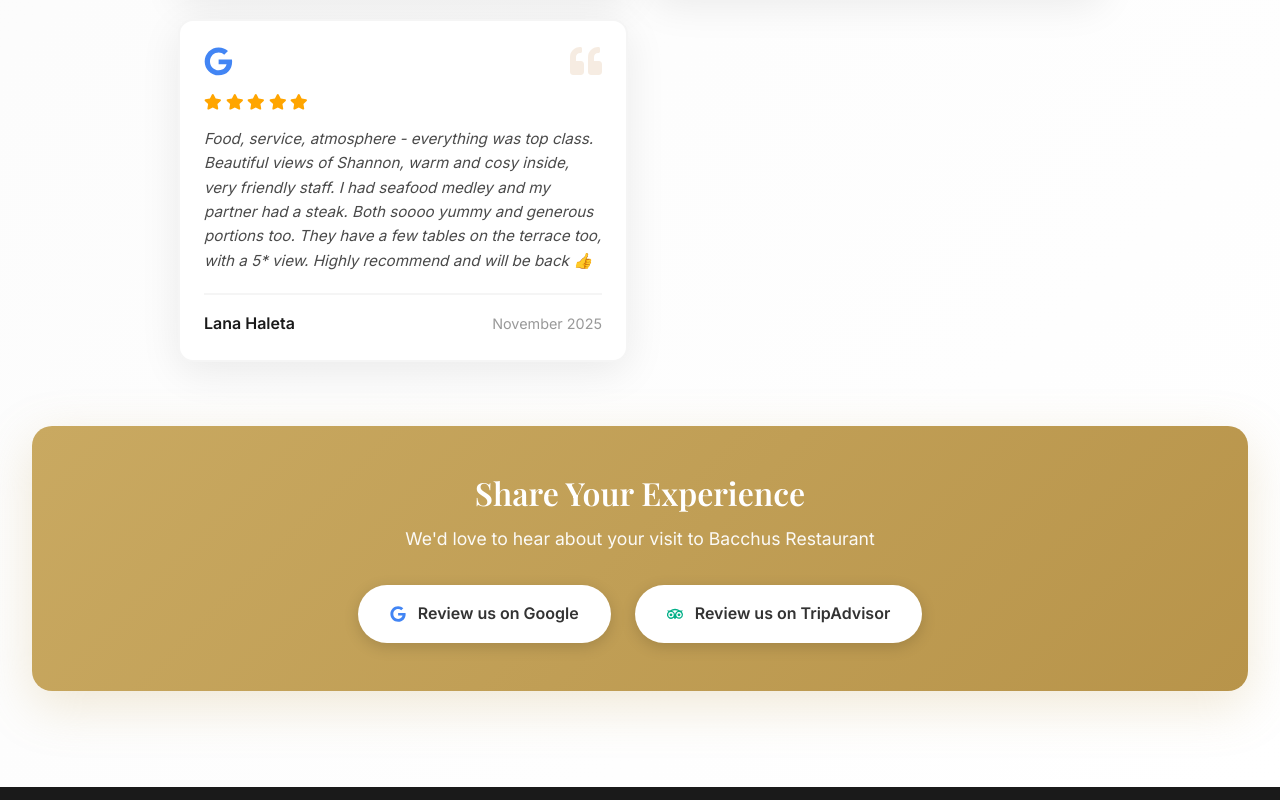
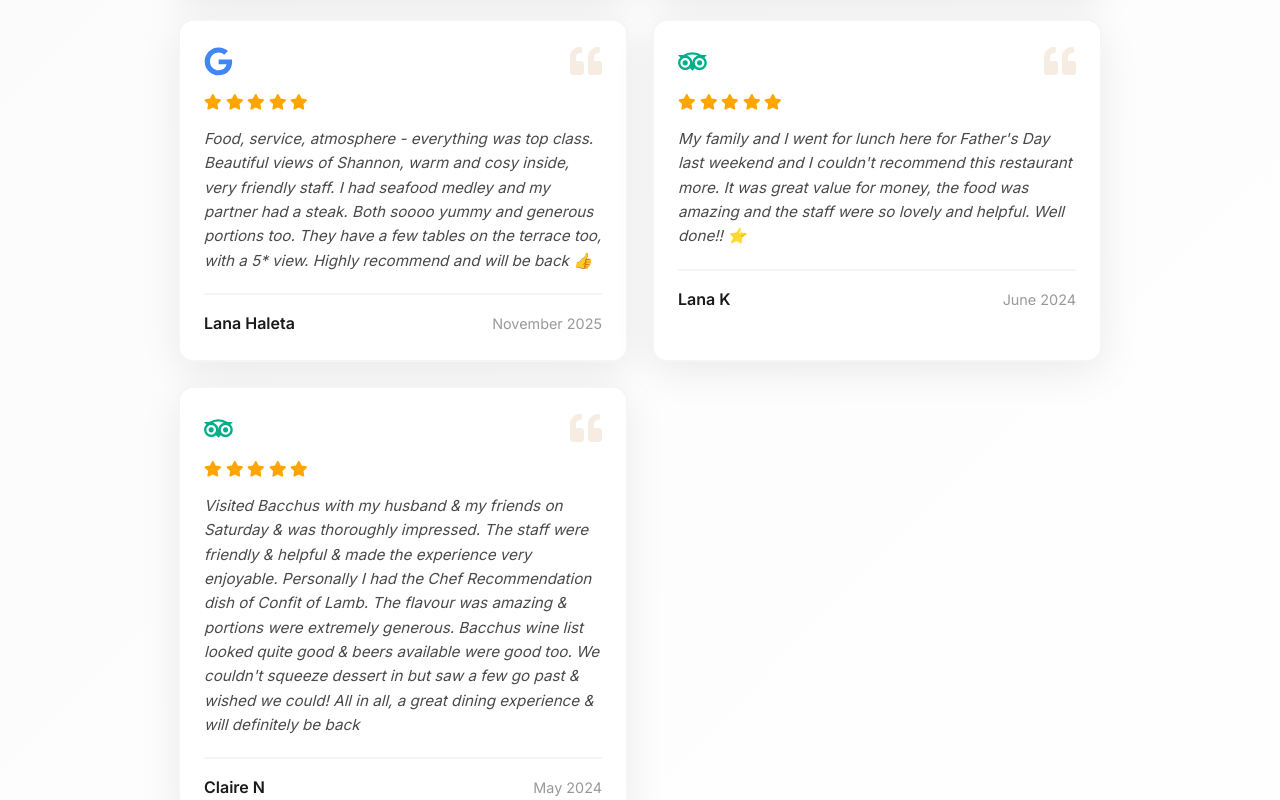
Before and after one commit to faithfulaborisade1/bacchus-restaurant, a React (Vite) app in the folder bacchus-restaurant/: page /reviews in a window 1280 px wide. Shown: the part 1400-2200 px from the top of the page. Built offline with nearby package versions, Linux system fonts and the light colour scheme.

Commit message:
added more reviews

```diff
--- a/bacchus-restaurant/src/components/Reviews.jsx
+++ b/bacchus-restaurant/src/components/Reviews.jsx
@@ -44,6 +44,22 @@ const Reviews = () => {
       rating: 5,
       date: 'November 2025',
       text: 'Food, service, atmosphere - everything was top class. Beautiful views of Shannon, warm and cosy inside, very friendly staff. I had seafood medley and my partner had a steak. Both soooo yummy and generous portions too. They have a few tables on the terrace too, with a 5* view. Highly recommend and will be back 👍',
+    },
+    {
+      id: 4,
+      name: 'Lana K',
+      platform: 'tripadvisor',
+      rating: 5,
+      date: 'June 2024',
+      text: 'My family and I went for lunch here for Father\'s Day last weekend and I couldn\'t recommend this restaurant more. It was great value for money, the food was amazing and the staff were so lovely and helpful. Well done!! ⭐',
+    },
+    {
+      id: 5,
+      name: 'Claire N',
+      platform: 'tripadvisor',
+      rating: 5,
+      date: 'May 2024',
+      text: 'Visited Bacchus with my husband & my friends on Saturday & was thoroughly impressed. The staff were friendly & helpful & made the experience very enjoyable. Personally I had the Chef Recommendation dish of Confit of Lamb. The flavour was amazing & portions were extremely generous. Bacchus wine list looked quite good & beers available were good too. We couldn\'t squeeze dessert in but saw a few go past & wished we could! All in all, a great dining experience & will definitely be back',
     },
   ];
 
```
